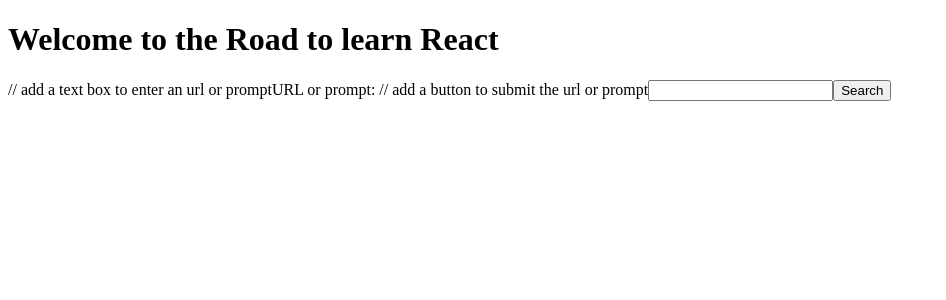
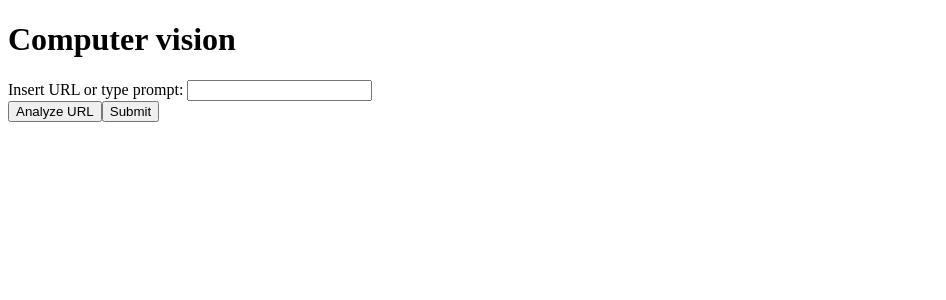
Before and after one commit to noaJ4Q/analize-and-generate-images-with-Azure-AI, a React (Create React App) app: page / in a window 1280 px wide. Shown: the top 300 px of the page, without its empty margins (0-946 px from the left). Built offline with nearby package versions, Linux system fonts and the light colour scheme; no server answers; the HTML template or start-up script is replaced by a standard one.

Commit message:
new modules and functions

```diff
--- a/src/App.js
+++ b/src/App.js
@@ -1,20 +1,82 @@
-import React from 'react';
+import React, { useState, useEffect } from "react";
+import analyzeImage from "./azure-image-analysis";
+import generateImage from "./azure-image-generation";
+import isConfigured from "./config-check";
 
 function App() {
-  // return a title for the app as variable
-  const title = 'Welcome to the Road to learn React';
-  // show the title in the browser
-  return (
-    <div>
-      <h1>{title}</h1>
-      // add a text box to enter an url or prompt
-      <label htmlFor="search">URL or prompt: </label>
-      // add a button to submit the url or prompt
-      <input id="search" type="text" />
-      <button type="submit">Search</button>
+    const title = "Computer vision";
+    const [imageOrPrompt, setimageOrPrompt] = useState("");
+    const [analysisResult, setAnalysisResult] = useState("");
+    const [displayedImage, setDisplayedImage] = useState("");
+    const [showImage, setShowImage] = useState(false);
+    const [configMessage, setConfigMessage] = useState("");
 
-    </div>
-  );
+    useEffect(() => {
+        const configCheck = isConfigured();
+        if (!configCheck.isConfigured) {
+            setConfigMessage(
+                `Warning: The following environment variables are missing: ${configCheck.missingVars.join(
+                    ", "
+                )}`
+            );
+        }
+    }, []);
+
+    const handleAnalyzeClick = async () => {
+        const analysis = await analyzeImage(imageOrPrompt);
+        console.log(analysis);
+        setAnalysisResult(
+            `Image URL: ${imageOrPrompt}\nAnalysis Result:\n${JSON.stringify(
+                analysis,
+                null,
+                2
+            )}`
+        );
+        setDisplayedImage(imageOrPrompt);
+        setShowImage(true);
+    };
+
+    const handleGenerateImage = async () => {
+        const generation = await generateImage(imageOrPrompt);
+        const url = generation.data[0].url;
+        setDisplayedImage(url);
+        setAnalysisResult(`Image URL: ${url}`);
+        setShowImage(true);
+    };
+
+    return (
+        <div>
+            <h1>{title}</h1>
+            {configMessage && <p>{configMessage}</p>}
+            {!configMessage && (
+                <div>
+                    <label htmlFor="url">Insert URL or type prompt: </label>
+                    <input
+                        id="url"
+                        type="text"
+                        value={imageOrPrompt}
+                        onChange={(e) => setimageOrPrompt(e.target.value)}
+                    />
+                    <br />
+                    <button type="button" onClick={handleAnalyzeClick}>
+                        Analyze URL
+                    </button>
+                    <button type="button" onClick={handleGenerateImage}>
+                        Submit
+                    </button>
+                    <br />
+                </div>
+            )}
+            {showImage && (
+                <img
+                    src={displayedImage}
+                    alt="To be analyzed"
+                    style={{ maxWidth: "500px" }}
+                />
+            )}
+            <pre>{analysisResult}</pre>
+        </div>
+    );
 }
 
 export default App;
--- /dev/null
+++ b/src/azure-image-analysis.js
@@ -0,0 +1,17 @@
+const analyzeImage = async (imageURL) => {
+
+    const endpoint = process.env.REACT_APP_AZURE_COMPUTER_VISION_ENDPOINT;
+    const key = process.env.REACT_APP_AZURE_COMPUTER_VISION_SUBSCRIPTION_KEY;
+
+    const response = await fetch(`${endpoint}/computervision/imageanalysis:analyze?features=caption,read&model-version=latest&language=en&api-version=2023-10-01`, {
+        method: 'POST',
+        body: JSON.stringify({url: imageURL}),
+        headers: {
+            'Content-Type': 'application/json',
+            'Ocp-Apim-Subscription-Key': key
+        }
+    });
+    return response.json();
+};
+
+export default analyzeImage;
--- /dev/null
+++ b/src/azure-image-generation.js
@@ -0,0 +1,19 @@
+const generateImage = async (prompt) => {
+    const key = process.env.REACT_APP_OPENAI_AUTH_KEY;
+    const endpoint = 'https://api.openai.com/v1/images/generations';
+    const response = await fetch(endpoint, {
+        method: 'POST',
+        body: JSON.stringify({
+            "model": "dall-e-2",
+            "prompt": prompt,
+            "n":1
+        }),
+        headers: {
+            'Content-Type': 'application/json',
+            'Authorization': `Bearer ${key}`
+        }
+    });
+    return response.json();
+}
+
+export default generateImage;
--- /dev/null
+++ b/src/config-check.js
@@ -0,0 +1,17 @@
+const isConfigured = () => {
+    const requiredVars = ['REACT_APP_AZURE_COMPUTER_VISION_ENDPOINT', 'REACT_APP_AZURE_COMPUTER_VISION_SUBSCRIPTION_KEY', 'REACT_APP_OPENAI_AUTH_KEY'];
+    let missingVars = [];
+
+    requiredVars.forEach((varName) =>{
+        if (!process.env[varName]) {
+            missingVars.push(varName);
+        }
+    });
+
+    return {
+        isConfigured: missingVars.length === 0,
+        missingVars: missingVars
+    }
+}
+
+export default isConfigured;
```
Also changed, not shown: package.json (+4 -3 lines), 1 other file (tests, documents, lock files or other folders).
